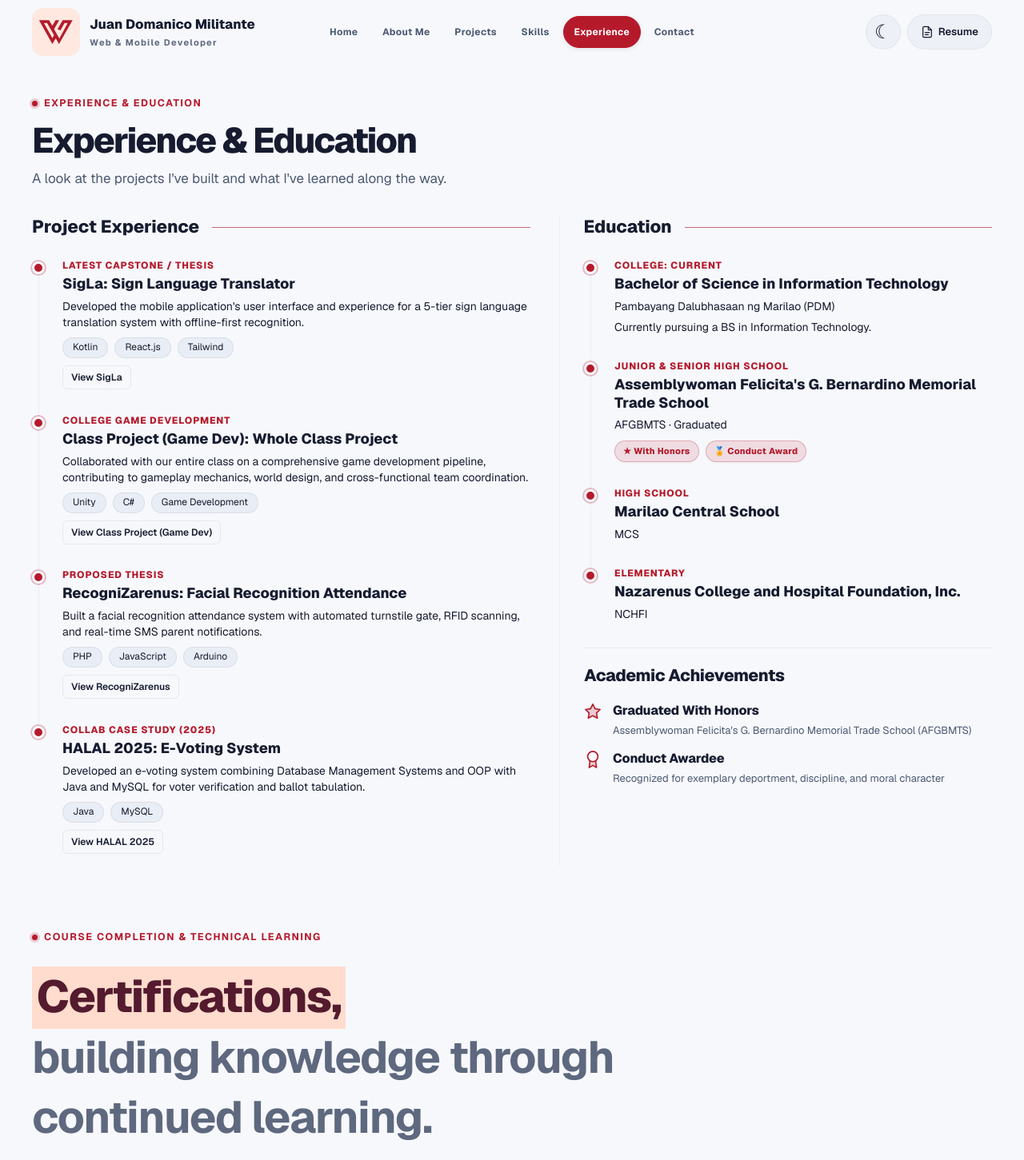
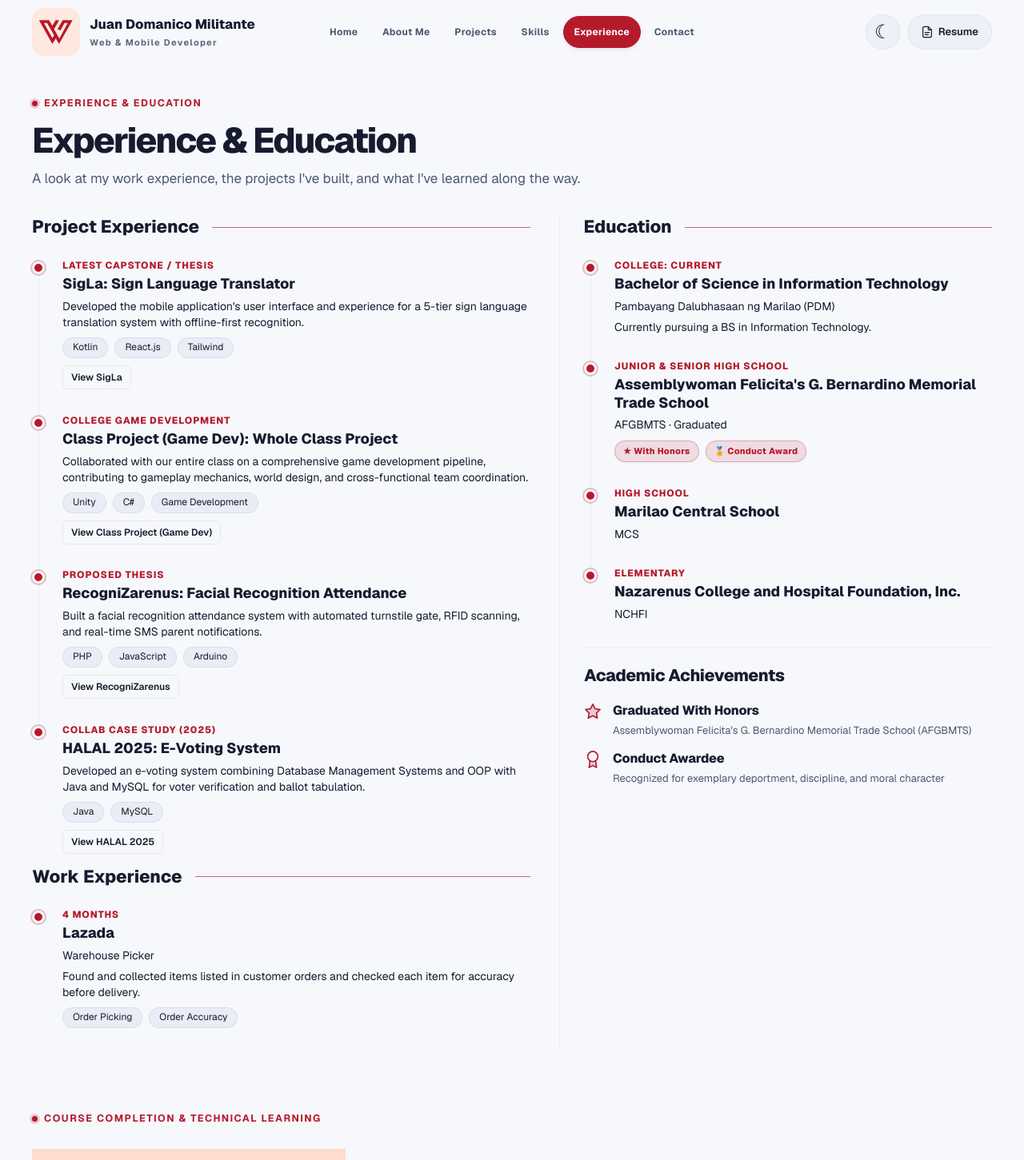
Before and after one commit to huwanwanwan/MY-PORTFOLIO, a Next.js app: page /experience in a window 1280 px wide. Shown: the top 1451 px of the page at 80% size. Built offline with nearby package versions, Linux system fonts and the light colour scheme.

Commit message:
Show Lazada work experience on experience page

```diff
--- a/components/experience-list.tsx
+++ b/components/experience-list.tsx
@@ -127,10 +127,13 @@ const experienceProjects: Record<string, string[]> = {
   "11": ["marilao-fantasy"], "12": ["milktaste"],
 };
 
-export default function ExperienceList() {
+export default function ExperienceList({ work = false }: { work?: boolean } = {}) {
+  const entries = work
+    ? experiencesList.filter((entry) => entry.title === "Lazada")
+    : experiencesList.slice(0, 4);
   return (
     <div className="experience-list-container">
-      {experiencesList.slice(0, 4).map((entry) => (
+      {entries.map((entry) => (
         <article
           key={entry.index}
           className="journey-entry scroll-reveal visible"
@@ -140,6 +143,7 @@ export default function ExperienceList() {
           <div>
             <p className="education-level">{entry.level}</p>
             <h4>{entry.title}</h4>
+            {work && <p className="journey-role">{entry.role}</p>}
             <p>{entry.description}</p>
             <div className="tag-row">
               {entry.tags.map((tag) => (
--- a/components/portfolio-sections.tsx
+++ b/components/portfolio-sections.tsx
@@ -545,12 +545,18 @@ export function ExperienceSection({
         <Heading id="experience-heading" className="editorial-title">
           Experience &amp; Education
         </Heading>
-        <p>A look at the projects I&apos;ve built and what I&apos;ve learned along the way.</p>
+        <p>A look at my work experience, the projects I&apos;ve built, and what I&apos;ve learned along the way.</p>
       </div>
       <div className="experience-education-grid">
         <div className="journey-column">
           <h2 className="journey-column-heading">Project Experience</h2>
           <ExperienceList />
+          {!slider && (
+            <>
+              <h2 className="journey-column-heading">Work Experience</h2>
+              <ExperienceList work />
+            </>
+          )}
         </div>
         <div className="journey-column">
           <h2 className="journey-column-heading">Education</h2>
```
